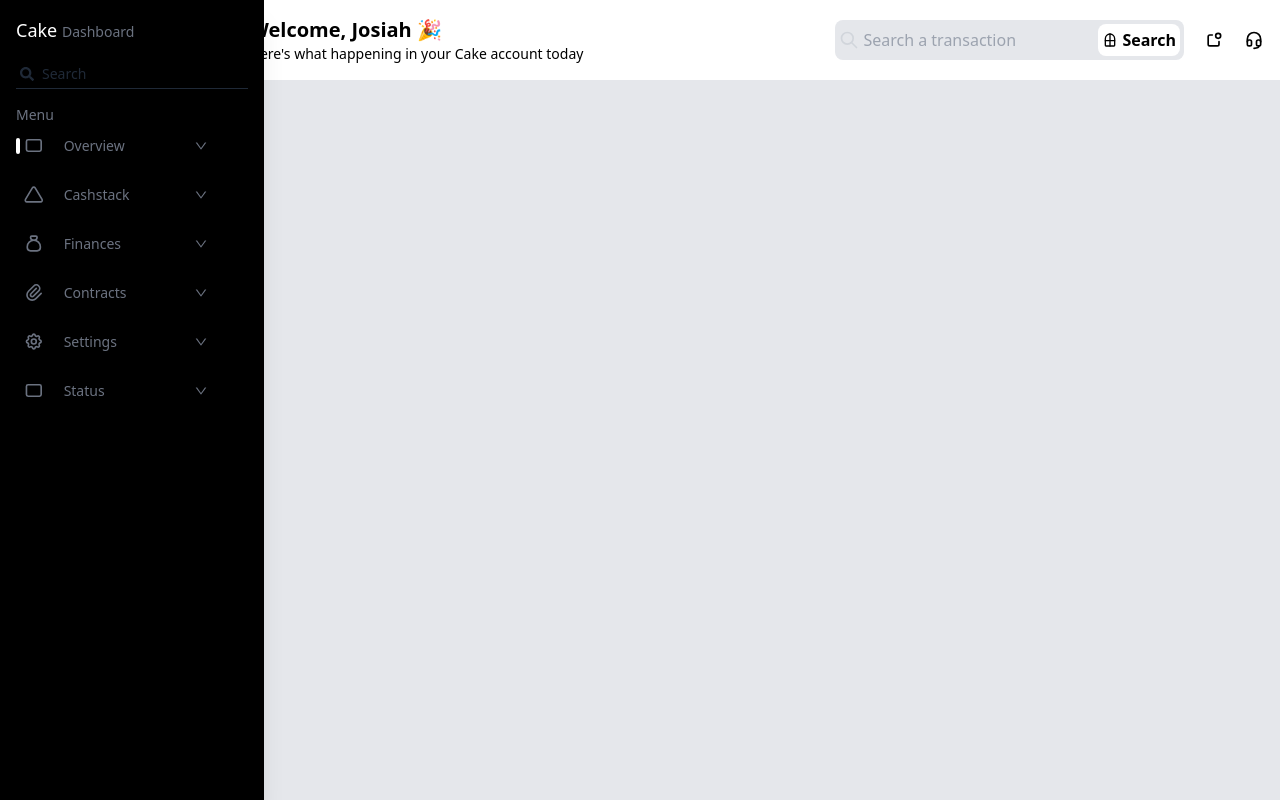
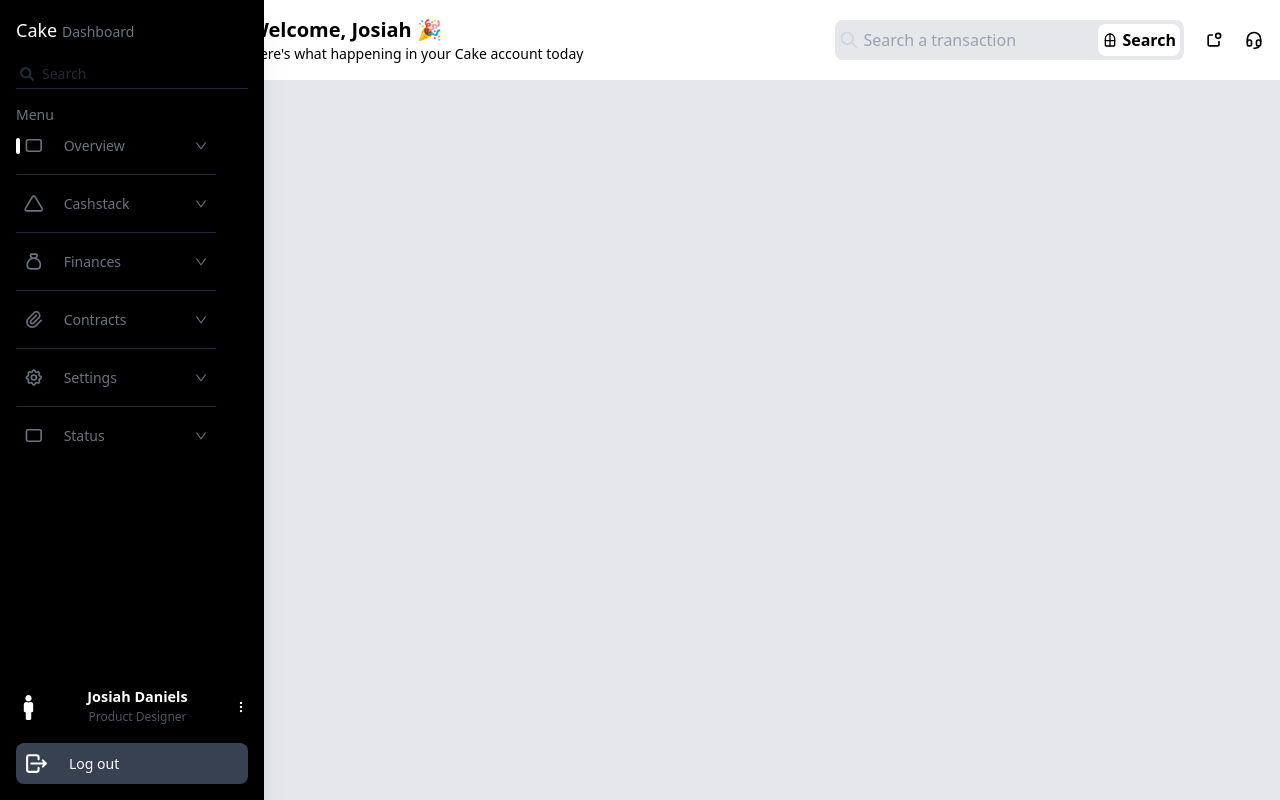
Before and after one commit to fagbenjaenoch/cake-dashboard, a Next.js app: page / in a window 1280 px wide. Built offline with nearby package versions, Linux system fonts and the light colour scheme.

Commit message:
update: sidebar update

```diff
--- a/components/Dropdown.jsx
+++ b/components/Dropdown.jsx
@@ -2,7 +2,7 @@ import React, { useState } from "react";
 import TabIndicator from "./TabIndicator";
 import { AiOutlineUp, AiOutlineDown } from "react-icons/ai";
 
-const Dropdown = ({ title, active, Icon, array }) => {
+const Dropdown = ({ title, active, Icon, array, onClick }) => {
   const [isOpen, setIsOpen] = useState(false);
   return (
     <>
@@ -17,14 +17,20 @@ const Dropdown = ({ title, active, Icon, array }) => {
           {isOpen ? <AiOutlineUp /> : <AiOutlineDown />}
         </div>
       </div>
-      {isOpen && (
-        <div className="flex gap-5 items-center text-gray-500 hover:text-white cursor-pointer hover:bg-gray-900 p-2 px-4 text-[0.7rem] rounded-lg mb-2 relative">
-          {Icon}
-          <div className="w-full flex items-center justify-between">
-            <div>{title}</div>
-          </div>
-        </div>
-      )}
+      {isOpen &&
+        array.map((item, index) => {
+          return (
+            <div
+              key={index}
+              className="flex gap-5 items-center text-gray-500 hover:text-white cursor-pointer hover:bg-gray-900 p-2 px-4 text-[0.7rem] rounded-lg mb-2 relative"
+            >
+              {item.icon}
+              <div className="w-full flex items-center justify-between">
+                <div>{item.title}</div>
+              </div>
+            </div>
+          );
+        })}
     </>
   );
 };
--- a/components/Sidebar.jsx
+++ b/components/Sidebar.jsx
@@ -7,25 +7,49 @@ import {
   TbSettings,
   TbPaperclip,
   TbMoneybag,
+  TbLogout,
+  TbDotsVertical,
 } from "react-icons/tb";
 
 import SearchBar from "./SearchBar";
 import Dropdown from "./Dropdown";
 import Tabs from "./Tabs";
 import { sideBarTabs } from "@/data/sidebarTabs";
+import { FaMale, FaPrescription } from "react-icons/fa";
 
 const Sidebar = ({ children }) => {
   return (
     <div className="">
-      <div className="fixed h-screen bg-black border-r-gray p-4 text-white shadow-xl text-sm">
+      <div className="fixed h-screen bg-black border-r-gray p-4 text-white shadow-xl text-sm flex flex-col justify-between">
+        <div className="flex flex-col justify-between">
           <div className="mb-4">
             <span className="text-extrabold text-lg">Cake </span>
             <span className="text-gray-500 text-sm">Dashboard</span>
           </div>
           <SearchBar />
+          <div>
             <span className="text-gray-500 mb-4">Menu</span>
-
             <Tabs tabs={sideBarTabs} />
+          </div>
+        </div>
+        <div>
+          <div className="flex flex-row items-center justify-between mb-4">
+            <FaMale size={25} />
+            <div className="flex flex-col gap-0 items-center">
+              <span className="text-white font-bold text-[0.9rem]">
+                Josiah Daniels
+              </span>
+              <span className="text-gray-600 text-[0.75rem]">
+                Product Designer
+              </span>
+            </div>
+            <TbDotsVertical />
+          </div>
+          <div className=" flex gap-1 items-center bg-gray-700 hover:bg-gray-600 cursor-pointer p-2 rounded-lg">
+            <TbLogout size={25} />
+            <span className="ml-4">Log out</span>
+          </div>
+        </div>
       </div>
 
       <main className="ml-[13.6rem] w-ful bg-gray-200 h-screen">
--- a/components/Tab.jsx
+++ b/components/Tab.jsx
@@ -2,18 +2,24 @@
 
 import React from "react";
 import { AiOutlineDown } from "react-icons/ai";
-import TabIndicator from './TabIndicator'
-
+import TabIndicator from "./TabIndicator";
 
 const Tab = ({ title, active, onClick, index, Icon }) => {
-  console.log(title);
   return (
-    <div className="flex gap-5 items-center text-gray-500 hover:text-white cursor-pointer hover:bg-gray-900 p-2 rounded-lg mb-2 relative">
-      {active && <TabIndicator />}
-      {Icon}
-      <div className="w-full flex items-center justify-between">
-        <div>{title}</div>
-        <AiOutlineDown />
+    <div
+      className={`${
+        index > 0 && index <= 5 && "border-t-[1px]  border-gray-800"
+      } py-2`}
+    >
+      <div
+        className={`flex gap-5 items-center text-gray-500 hover:text-white cursor-pointer hover:bg-gray-900 p-2 rounded-lg relative`}
+      >
+        {active && <TabIndicator />}
+        {Icon}
+        <div className="w-full flex items-center justify-between">
+          <div>{title}</div>
+          <AiOutlineDown />
+        </div>
       </div>
     </div>
   );
--- a/components/Tabs.jsx
+++ b/components/Tabs.jsx
@@ -20,6 +20,7 @@ const Tabs = ({ tabs }) => {
               Icon={tab.icon}
               active={index === activeTabIndex}
               array={tab.array}
+              onClick={() => handleClick(index)}
             />
           );
         }
@@ -28,7 +29,7 @@ const Tabs = ({ tabs }) => {
             key={index}
             title={tab.title}
             active={index === activeTabIndex}
-            onClick={() => handleTabCLick(tab.index)}
+            onClick={() => handleTabCLick(index)}
             index={index}
             Icon={tab.icon}
           />
--- a/data/sidebarTabs.js
+++ b/data/sidebarTabs.js
@@ -12,7 +12,11 @@ export const sideBarTabs = [
     title: "Overview",
     icon: <TbRectangle size={25} />,
     isDropDown: true,
-    array: [{ title: "Transactions", icon: <TbRectangle size={20} /> }],
+    array: [
+      { title: "Transactions", icon: <TbRectangle size={20} /> },
+      { title: "Schedule Alerts", icon: <TbCircle size={20} /> },
+      { title: "Cashstack", icon: <TbTriangle size={20} /> },
+    ],
   },
   {
     title: "Cashstack",
```
Lines whose indentation alone changed are shown as unchanged.
